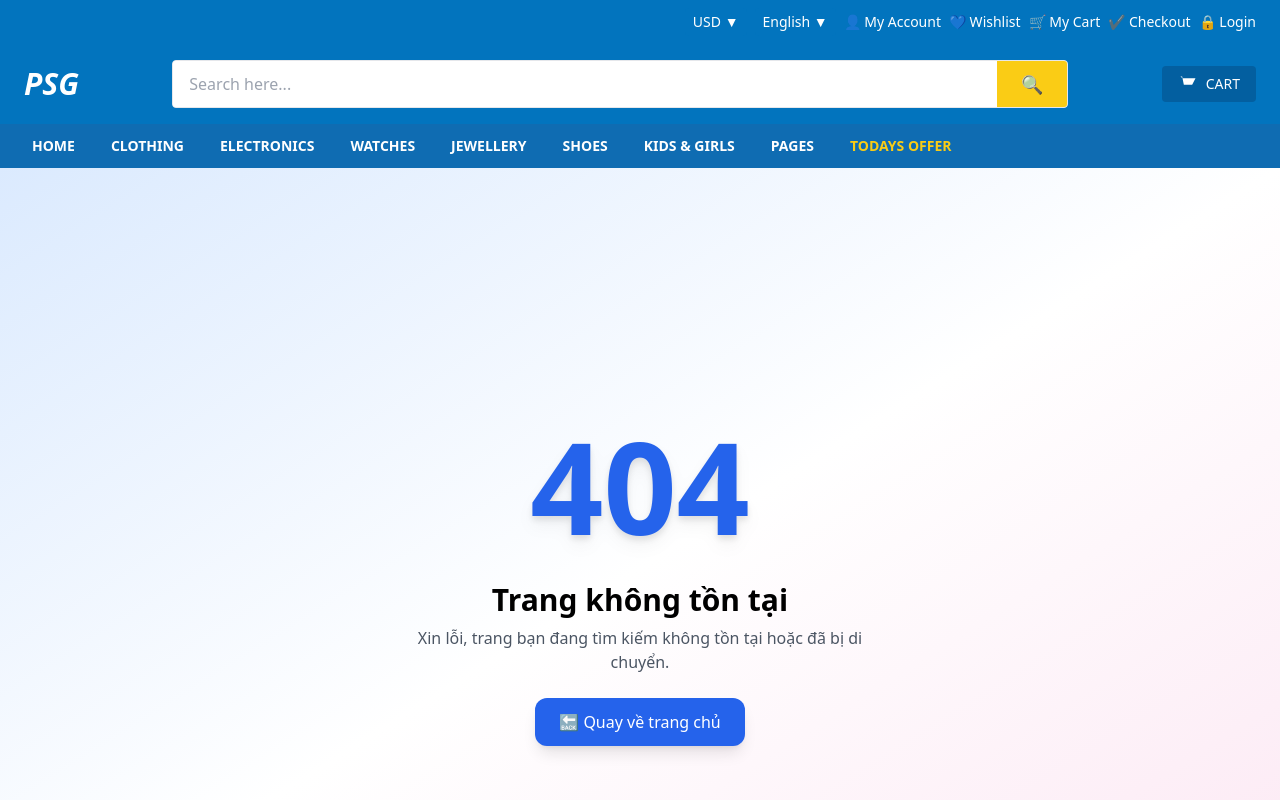
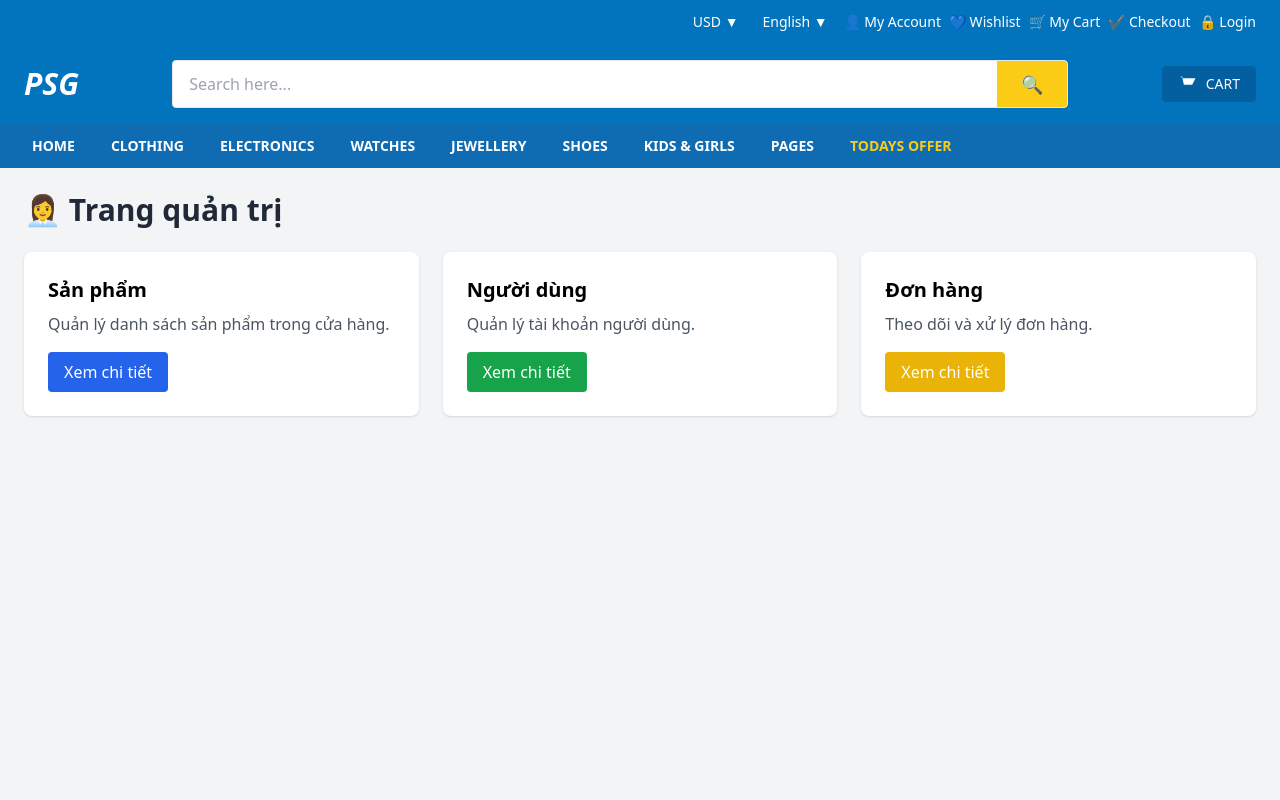
Before and after one commit to dungldph38549/DATNNEW, a React (Create React App) app in the folder DATN-FE/: page /admin in a window 1280 px wide. Shown: the top 800 px of the page. Built offline with nearby package versions, Linux system fonts and the light colour scheme; the HTML template or start-up script is replaced by a standard one.

Commit message:
Thêm giao diện trang Admin

```diff
--- /dev/null
+++ b/DATN-FE/src/admin/AdminPage.tsx
@@ -0,0 +1,33 @@
+import React from 'react';
+
+const AdminPage = () => {
+    return (
+        <div className="min-h-screen bg-gray-100 p-6">
+            <div className="max-w-7xl mx-auto">
+                <h1 className="text-3xl font-bold mb-6 text-gray-800">👩‍💼 Trang quản trị</h1>
+
+                <div className="grid grid-cols-1 md:grid-cols-2 lg:grid-cols-3 gap-6">
+                    <div className="bg-white rounded-lg shadow p-6">
+                        <h2 className="text-xl font-semibold mb-2">Sản phẩm</h2>
+                        <p className="text-gray-600 mb-4">Quản lý danh sách sản phẩm trong cửa hàng.</p>
+                        <button className="bg-blue-600 text-white px-4 py-2 rounded hover:bg-blue-700">Xem chi tiết</button>
+                    </div>
+
+                    <div className="bg-white rounded-lg shadow p-6">
+                        <h2 className="text-xl font-semibold mb-2">Người dùng</h2>
+                        <p className="text-gray-600 mb-4">Quản lý tài khoản người dùng.</p>
+                        <button className="bg-green-600 text-white px-4 py-2 rounded hover:bg-green-700">Xem chi tiết</button>
+                    </div>
+
+                    <div className="bg-white rounded-lg shadow p-6">
+                        <h2 className="text-xl font-semibold mb-2">Đơn hàng</h2>
+                        <p className="text-gray-600 mb-4">Theo dõi và xử lý đơn hàng.</p>
+                        <button className="bg-yellow-500 text-white px-4 py-2 rounded hover:bg-yellow-600">Xem chi tiết</button>
+                    </div>
+                </div>
+            </div>
+        </div>
+    );
+};
+
+export default AdminPage;
--- a/DATN-FE/src/router/index.js
+++ b/DATN-FE/src/router/index.js
@@ -6,6 +6,7 @@ import HomePages from "../pages/HomePages/HomePages.tsx";
 import Login from "../pages/Login/Login.jsx";
 import Register from "../pages/Register/Register.jsx";
 import CartPage from "../pages/CartPage/CartPage.tsx";
+import AdminPage from "../admin/AdminPage.tsx";
 
 export const routers = [
     {
@@ -44,9 +45,14 @@ export const routers = [
         isShowHeader: true,
     },
     {
-        path : "*",
+        path: "*",
         page: NotFoundPage,
         isShowHeader: false,
+    },
+    {
+        path: "/admin",
+        page: AdminPage,
+        isShowHeader: true,
     }
 
 ]
```
